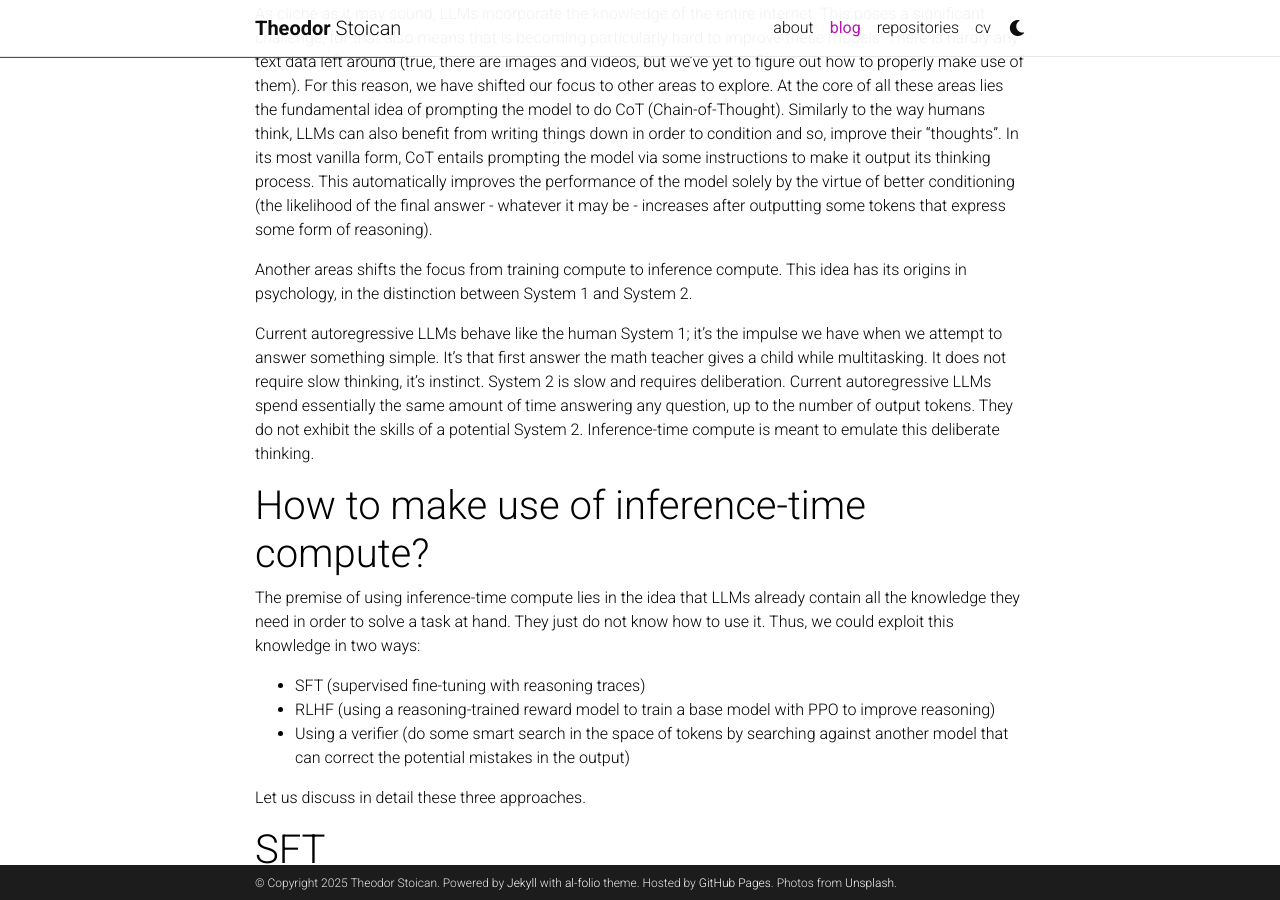
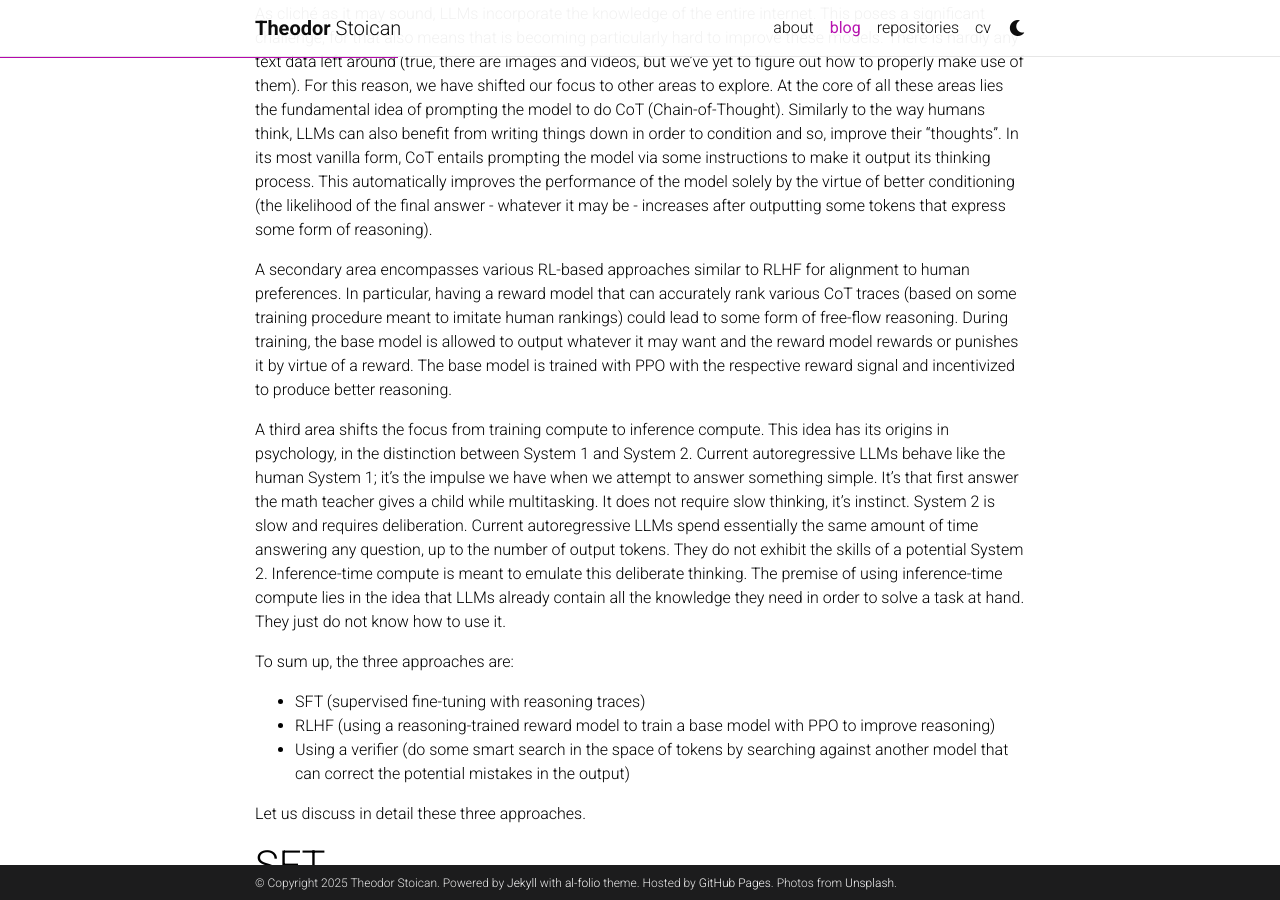
Before and after one commit to theostoican/theostoican.github.io, a Jekyll site: the page built from _posts/2024-05-01-reasoning.md, in a window 1280 px wide and 900 px high, scrolled down 293 px. Built offline with Jekyll 4.4.1, drawn with Linux system fonts in a browser that asks for light colours; comment, search, counter and statistics services are not loaded; a style sheet for code colours, icons or effects is not loaded.

Commit message:
Update 2024-05-01-reasoning.md

```diff
--- a/_posts/2024-05-01-reasoning.md
+++ b/_posts/2024-05-01-reasoning.md
@@ -9,15 +9,11 @@ categories: reasoning llm dl
 
 As cliché as it may sound, LLMs incorporate the knowledge of the entire internet. This poses a significant challenge, for that also means that is becoming particularly hard to improve these models. There is hardly any text data left around (true, there are images and videos, but we've yet to figure out how to properly make use of them). For this reason, we have shifted our focus to other areas to explore. At the core of all these areas lies the fundamental idea of prompting the model to do CoT (Chain-of-Thought). Similarly to the way humans think, LLMs can also benefit from writing things down in order to condition and so, improve their "thoughts". In its most vanilla form, CoT entails prompting the model via some instructions to make it output its thinking process. This automatically improves the performance of the model solely by the virtue of better conditioning (the likelihood of the final answer - whatever it may be - increases after outputting some tokens that express some form of reasoning).
 
+A secondary area encompasses various RL-based approaches similar to RLHF for alignment to human preferences. In particular, having a reward model that can accurately rank various CoT traces (based on some training procedure meant to imitate human rankings) could lead to some form of free-flow reasoning. During training, the base model is allowed to output whatever it may want and the reward model rewards or punishes it by virtue of a reward. The base model is trained with PPO with the respective reward signal and incentivized to produce better reasoning.
 
-Another areas shifts the focus from training compute to inference compute. This idea has its origins in psychology, in the distinction between System 1 and System 2.
+A third  area shifts the focus from training compute to inference compute. This idea has its origins in psychology, in the distinction between System 1 and System 2. Current autoregressive LLMs behave like the human System 1; it's the impulse we have when we attempt to answer something simple. It's that first answer the math teacher gives a child while multitasking. It does not require slow thinking, it's instinct. System 2 is slow and requires deliberation. Current autoregressive LLMs spend essentially the same amount of time answering any question, up to the number of output tokens. They do not exhibit the skills of a potential System 2. Inference-time compute is meant to emulate this deliberate thinking. The premise of using inference-time compute lies in the idea that LLMs already contain all the knowledge they need in order to solve a task at hand. They just do not know how to use it.
 
-Current autoregressive LLMs behave like the human System 1; it's the impulse we have when we attempt to answer something simple. It's that first answer the math teacher gives a child while multitasking. It does not require slow thinking, it's instinct. System 2 is slow and requires deliberation. Current autoregressive LLMs spend essentially the same amount of time answering any question, up to the number of output tokens. They do not exhibit the skills of a potential System 2. Inference-time compute is meant to emulate this deliberate thinking.
-
-
-# How to make use of inference-time compute?
-
-The premise of using inference-time compute lies in the idea that LLMs already contain all the knowledge they need in order to solve a task at hand. They just do not know how to use it. Thus, we could exploit this knowledge in two ways:
+To sum up, the three approaches are:
 
 - SFT (supervised fine-tuning with reasoning traces)
 - RLHF (using a reasoning-trained reward model to train a base model with PPO to improve reasoning)
```
